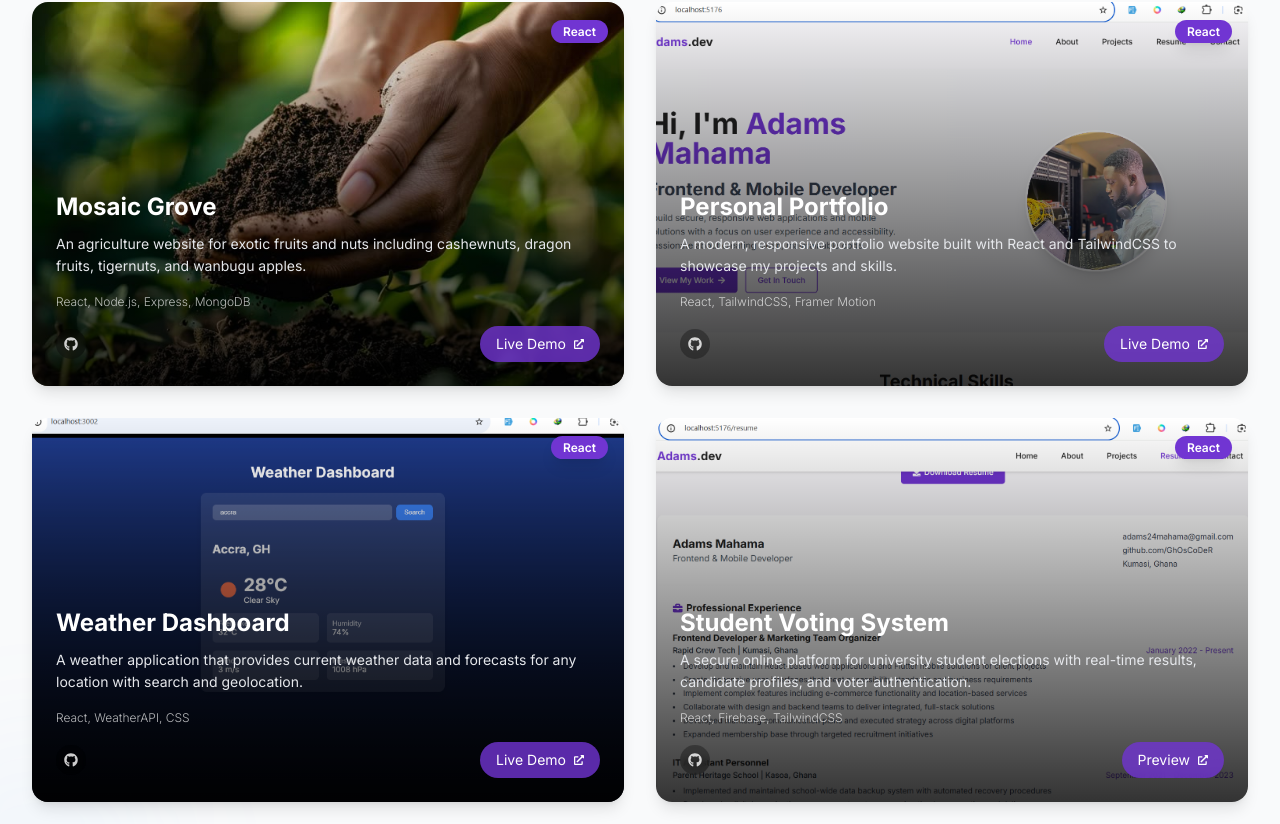
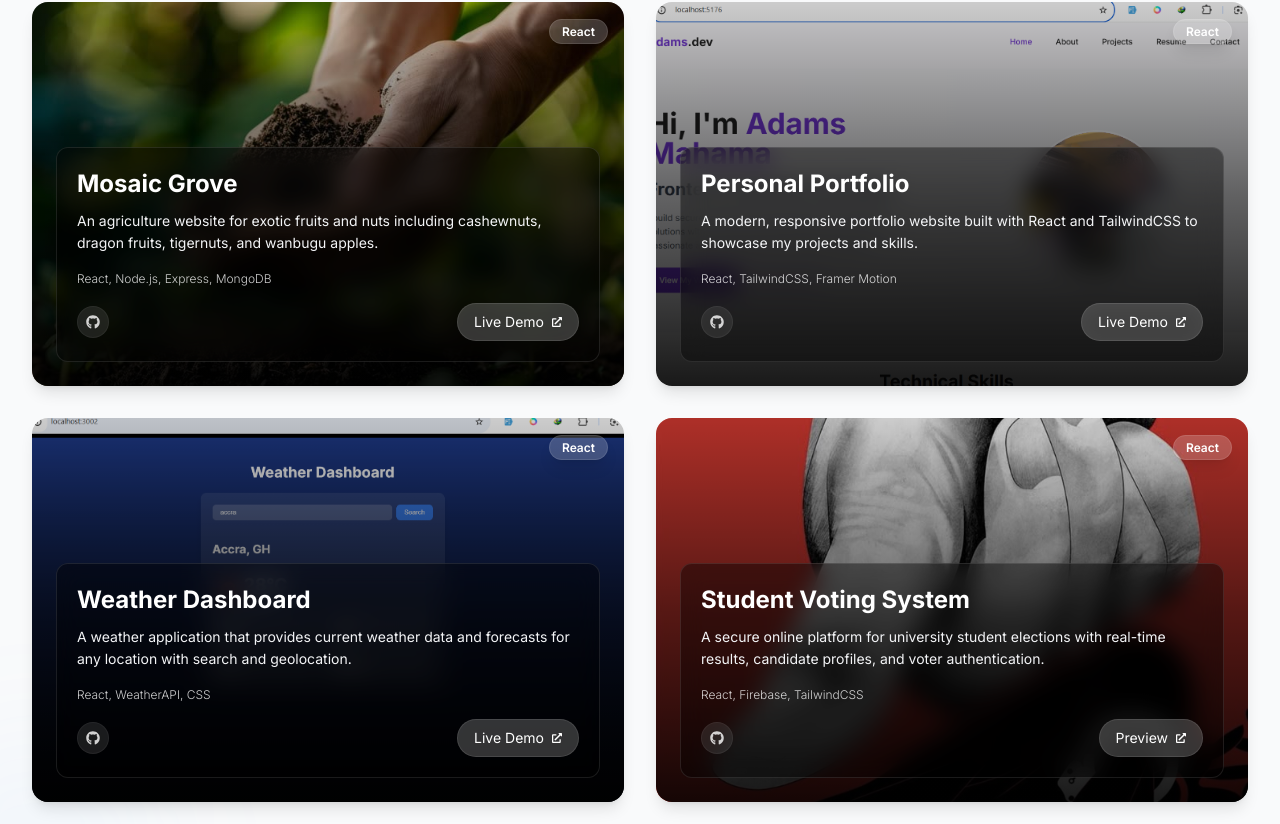
Before and after one commit to GhOsCoDeR/adams-portfolio, a React (Vite) app: page / in a window 1280 px wide. Shown: the part 2076-2900 px from the top of the page. Built offline with nearby package versions, Linux system fonts and the light colour scheme.

Commit message:
Enhance project cards with glass morphism design and improved readability

```diff
--- a/src/pages/Home.jsx
+++ b/src/pages/Home.jsx
@@ -647,7 +647,7 @@ const Home = () => {
                   title="Student Voting System"
                   description="A secure online platform for university student elections with real-time results, candidate profiles, and voter authentication."
                   tech="React, Firebase, TailwindCSS"
-                  image="/images/portfolio/voting-system.jpg"
+                  image="/images/voting/voting.jpg"
                   liveUrl="https://student-voting-demo.example.com"
                   githubUrl="https://github.com/GhOsCoDeR/student-voting-system"
                 />
@@ -786,7 +786,7 @@ const ProjectCard = ({ title, description, tech, image, liveUrl, githubUrl }) =>
           alt={title}
           className="w-full h-full object-cover transition-transform duration-700 group-hover:scale-110"
         />
-        <div className="absolute inset-0 bg-gradient-to-t from-black/80 via-black/40 to-transparent transition-opacity duration-300"></div>
+        <div className="absolute inset-0 bg-gradient-to-t from-black/90 via-black/60 to-black/20 transition-opacity duration-300"></div>
       </div>
 
       {/* Content Container */}
@@ -794,13 +794,15 @@ const ProjectCard = ({ title, description, tech, image, liveUrl, githubUrl }) =>
         {/* Tech Badge */}
         <div className="absolute top-4 right-4">
           <motion.span
-            className="bg-primary text-white px-3 py-1 rounded-full text-xs font-semibold shadow-lg backdrop-blur-sm"
+            className="bg-white/20 backdrop-blur-md text-white px-3 py-1 rounded-full text-xs font-semibold shadow-lg border border-white/10"
             whileHover={{ scale: 1.05 }}
           >
             {tech.split(',')[0]}
           </motion.span>
         </div>
 
+        {/* Glass Card for Content */}
+        <div className="bg-black/40 backdrop-blur-md rounded-xl p-5 border border-white/10">
           {/* Project Title with Animated Underline */}
           <motion.div
             initial={{ opacity: 0, y: 20 }}
@@ -818,7 +820,7 @@ const ProjectCard = ({ title, description, tech, image, liveUrl, githubUrl }) =>
 
           {/* Project Description */}
           <motion.p
-          className="mb-4 text-gray-200 line-clamp-2 text-sm leading-relaxed"
+            className="mb-4 text-gray-100 line-clamp-2 text-sm leading-relaxed"
             initial={{ opacity: 0 }}
             whileInView={{ opacity: 1 }}
             transition={{ duration: 0.5, delay: 0.1 }}
@@ -829,9 +831,9 @@ const ProjectCard = ({ title, description, tech, image, liveUrl, githubUrl }) =>
 
           {/* Technologies */}
           <motion.div
-          className="mb-4 opacity-70"
+            className="mb-4 opacity-80"
             initial={{ opacity: 0 }}
-          whileInView={{ opacity: 0.7 }}
+            whileInView={{ opacity: 0.8 }}
             transition={{ duration: 0.5, delay: 0.2 }}
             viewport={{ once: true }}
           >
@@ -853,7 +855,7 @@ const ProjectCard = ({ title, description, tech, image, liveUrl, githubUrl }) =>
               className="text-sm text-white/80 font-medium flex items-center gap-1 hover:text-white transition-colors group/btn"
               whileHover={{ x: 2 }}
             >
-            <span className="bg-black/30 backdrop-blur-sm p-2 rounded-full">
+              <span className="bg-white/10 backdrop-blur-md p-2 rounded-full border border-white/5">
                 <FaGithub size={14} />
               </span>
               <span className="opacity-0 group-hover/btn:opacity-100 transition-opacity">View Code</span>
@@ -865,7 +867,7 @@ const ProjectCard = ({ title, description, tech, image, liveUrl, githubUrl }) =>
                   href={liveUrl}
                   target="_blank"
                   rel="noopener noreferrer"
-                className="text-sm bg-primary/80 backdrop-blur-sm text-white px-4 py-2 rounded-full flex items-center gap-2 hover:bg-primary transition-colors"
+                  className="text-sm bg-white/20 backdrop-blur-md text-white px-4 py-2 rounded-full flex items-center gap-2 hover:bg-primary transition-colors border border-white/10"
                   whileHover={{ scale: 1.05 }}
                 >
                   <span>Live Demo</span>
@@ -874,7 +876,7 @@ const ProjectCard = ({ title, description, tech, image, liveUrl, githubUrl }) =>
               ) : (
                 <div className="relative group/tooltip">
                   <motion.button
-                  className="text-sm bg-primary/80 backdrop-blur-sm text-white px-4 py-2 rounded-full flex items-center gap-2 hover:bg-primary transition-colors cursor-pointer"
+                    className="text-sm bg-white/20 backdrop-blur-md text-white px-4 py-2 rounded-full flex items-center gap-2 hover:bg-primary transition-colors cursor-pointer border border-white/10"
                     whileHover={{ scale: 1.05 }}
                     onClick={() => alert(`This is a demo project. Live demo is not currently deployed.`)}
                   >
@@ -889,6 +891,7 @@ const ProjectCard = ({ title, description, tech, image, liveUrl, githubUrl }) =>
             )}
           </motion.div>
         </div>
+      </div>
 
       {/* Hover Effect Overlay */}
       <div className="absolute inset-0 bg-gradient-to-b from-primary/10 to-primary/30 opacity-0 group-hover:opacity-100 transition-opacity duration-300 z-5 pointer-events-none"></div>
--- a/src/pages/Projects.jsx
+++ b/src/pages/Projects.jsx
@@ -76,7 +76,7 @@ const Projects = () => {
       id: 6,
       title: 'Student Voting System',
       description: 'A secure online platform for university student elections with real-time results, candidate profiles, and voter authentication. Includes admin dashboard for managing elections.',
-      image: '/images/portfolio/voting-system.jpg',
+      image: '/images/voting/voting.jpg',
       technologies: ['React', 'Firebase', 'TailwindCSS', 'Authentication'],
       category: 'web',
       links: {
@@ -204,7 +204,7 @@ const ProjectCard = ({ project, index }) => {
           alt={project.title}
           className="w-full h-full object-cover transition-transform duration-700 group-hover:scale-110"
         />
-        <div className="absolute inset-0 bg-gradient-to-t from-black/80 via-black/40 to-transparent transition-opacity duration-300"></div>
+        <div className="absolute inset-0 bg-gradient-to-t from-black/90 via-black/60 to-black/20 transition-opacity duration-300"></div>
       </div>
 
       {/* Content Container */}
@@ -213,7 +213,7 @@ const ProjectCard = ({ project, index }) => {
         {project.featured && (
           <div className="absolute top-4 right-4">
             <motion.span
-              className="bg-primary text-white px-3 py-1 rounded-full text-xs font-semibold shadow-lg backdrop-blur-sm"
+              className="bg-white/20 backdrop-blur-md text-white px-3 py-1 rounded-full text-xs font-semibold shadow-lg border border-white/10"
               whileHover={{ scale: 1.05 }}
             >
               Featured
@@ -224,7 +224,7 @@ const ProjectCard = ({ project, index }) => {
         {/* Category Badge */}
         <div className="absolute top-4 left-4">
           <motion.span
-            className="bg-black/50 backdrop-blur-sm text-white px-3 py-1 rounded-full text-xs font-medium flex items-center gap-1"
+            className="bg-white/20 backdrop-blur-md text-white px-3 py-1 rounded-full text-xs font-medium flex items-center gap-1 border border-white/10"
             whileHover={{ scale: 1.05 }}
           >
             {getCategoryIcon(project.category)}
@@ -232,6 +232,8 @@ const ProjectCard = ({ project, index }) => {
           </motion.span>
         </div>
 
+        {/* Glass Card for Content */}
+        <div className="bg-black/40 backdrop-blur-md rounded-xl p-5 border border-white/10">
           {/* Project Title with Animated Underline */}
           <h3 className="text-2xl font-bold mb-2 text-white group-hover:text-primary transition-colors">
             {project.title}
@@ -241,7 +243,7 @@ const ProjectCard = ({ project, index }) => {
           </h3>
 
           {/* Project Description */}
-        <p className="mb-4 text-gray-200 text-sm leading-relaxed line-clamp-3">
+          <p className="mb-4 text-gray-100 text-sm leading-relaxed line-clamp-3">
             {project.description}
           </p>
 
@@ -250,7 +252,7 @@ const ProjectCard = ({ project, index }) => {
             {project.technologies.map((tech, techIndex) => (
               <span
                 key={techIndex}
-              className="bg-black/30 backdrop-blur-sm text-white text-xs font-medium px-2.5 py-1 rounded"
+                className="bg-white/10 backdrop-blur-md text-white text-xs font-medium px-2.5 py-1 rounded border border-white/5"
               >
                 {tech}
               </span>
@@ -264,7 +266,7 @@ const ProjectCard = ({ project, index }) => {
                 href={project.links.github}
                 target="_blank"
                 rel="noopener noreferrer"
-              className="bg-black/50 backdrop-blur-sm text-white px-4 py-2 rounded-full text-sm font-medium flex items-center gap-2 hover:bg-black/70 transition-colors"
+                className="bg-white/20 backdrop-blur-md text-white px-4 py-2 rounded-full text-sm font-medium flex items-center gap-2 hover:bg-black/70 transition-colors border border-white/10"
               >
                 <FaGithub className="text-sm" /> View Code
               </a>
@@ -276,24 +278,25 @@ const ProjectCard = ({ project, index }) => {
                   href={project.links.live}
                   target="_blank"
                   rel="noopener noreferrer"
-                className="bg-primary/80 backdrop-blur-sm text-white px-4 py-2 rounded-full text-sm font-medium flex items-center gap-2 hover:bg-primary transition-colors"
+                  className="bg-white/20 backdrop-blur-md text-white px-4 py-2 rounded-full text-sm font-medium flex items-center gap-2 hover:bg-primary transition-colors border border-white/10"
                 >
                   <FaExternalLinkAlt className="text-sm" /> Live Demo
                 </a>
               ) : (
                 <div className="relative group/tooltip">
                   <button
-                  className="bg-primary/80 backdrop-blur-sm text-white px-4 py-2 rounded-full text-sm font-medium flex items-center gap-2 hover:bg-primary transition-colors cursor-pointer"
+                    className="bg-white/20 backdrop-blur-md text-white px-4 py-2 rounded-full text-sm font-medium flex items-center gap-2 hover:bg-primary transition-colors cursor-pointer border border-white/10"
                     onClick={() => alert(`This is a demo project. Live demo is not currently deployed.`)}
                   >
                     <FaExternalLinkAlt className="text-sm" /> Preview
                   </button>
-                <span className="absolute -top-10 left-1/2 -translate-x-1/2 bg-black/80 backdrop-blur-sm text-white text-xs px-3 py-1 rounded opacity-0 group-hover/tooltip:opacity-100 transition-opacity w-40 text-center">
+                  <span className="absolute -top-10 left-1/2 -translate-x-1/2 bg-black/80 backdrop-blur-md text-white text-xs px-3 py-1 rounded opacity-0 group-hover/tooltip:opacity-100 transition-opacity w-40 text-center border border-white/10">
                     Demo link not currently deployed
                   </span>
                 </div>
               )
             )}
+          </div>
         </div>
       </div>
 
```
Also changed, not shown: public/images/voting/voting.jpg (added). Lines whose indentation alone changed are shown as unchanged.
